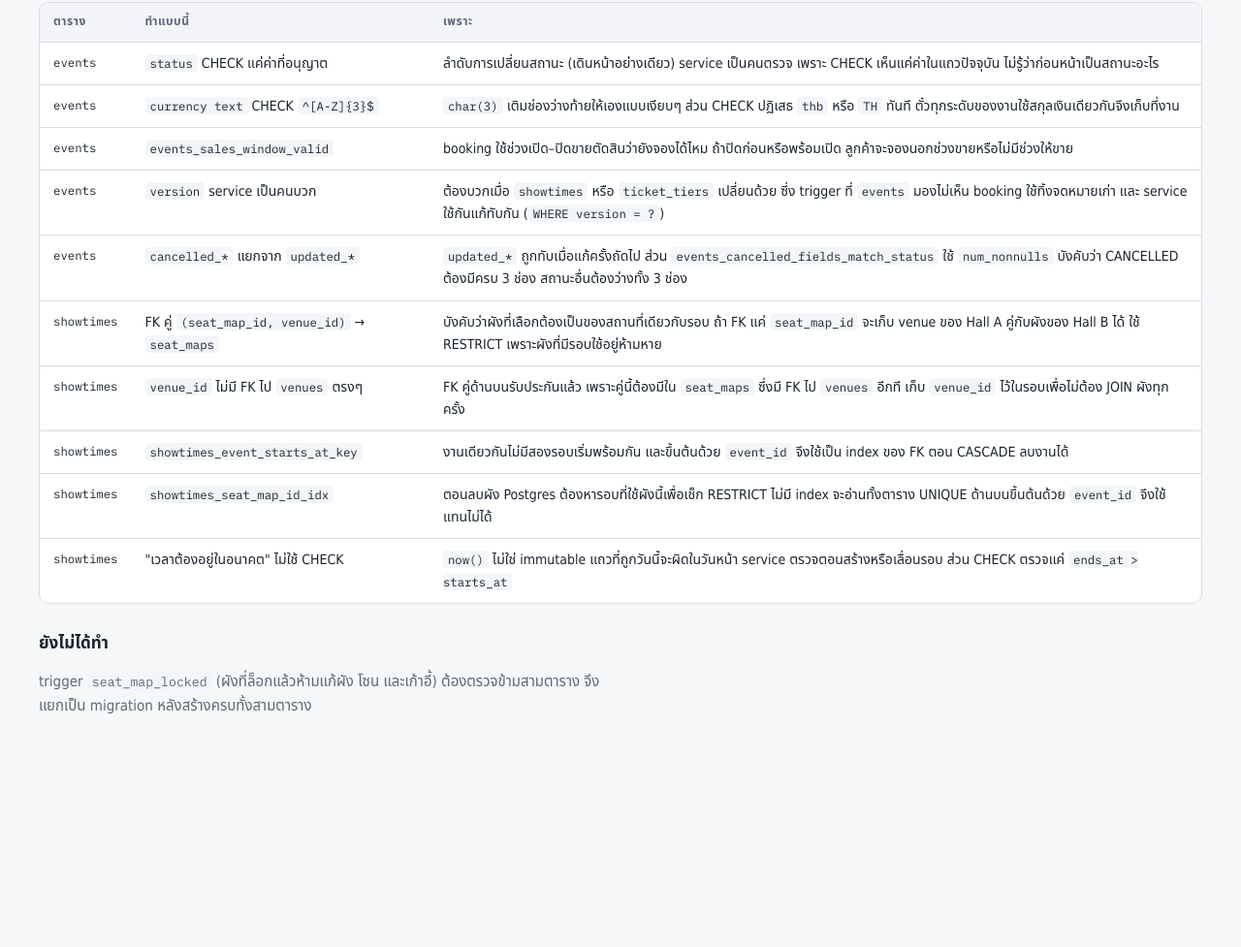
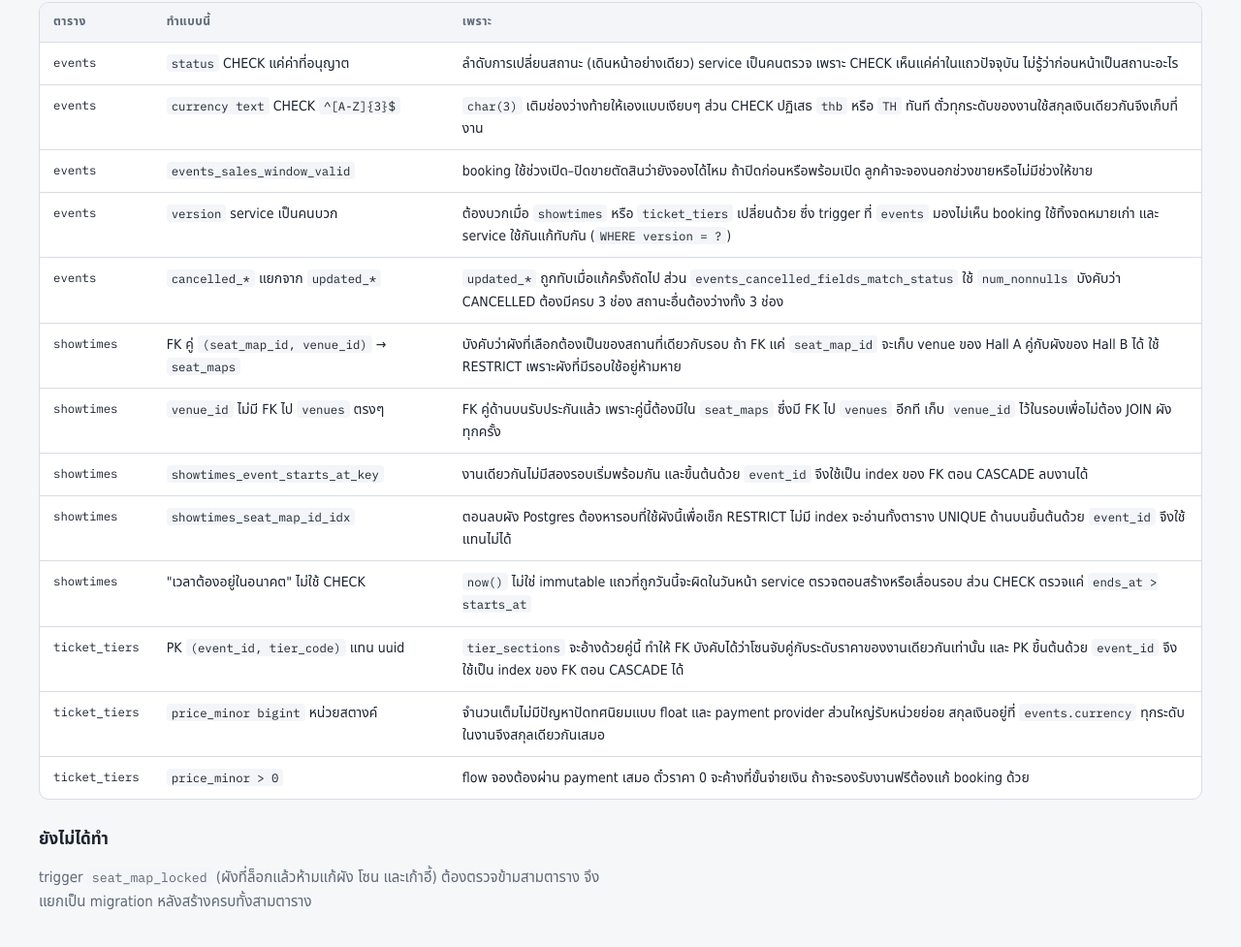
Before and after one commit to coregatekit/microservices-testing-stack, a plain HTML site: page docs/catalog-svc-erd.html in a window 1280 px wide. Shown: the part 7592-8569 px from the top of the page at 97% size. Before the commit the page ends 8397 px from the top, so only its background shows below. Drawn offline with Linux system fonts and the light colour scheme; a web font is replaced by a local one.

Commit message:
feat: update ERD documentation to include ticket_tiers schema details and constraints

```diff
--- a/docs/catalog-svc-erd.html
+++ b/docs/catalog-svc-erd.html
@@ -1647,7 +1647,7 @@
         <p>
           ส่วนนี้บันทึกว่าทำไม schema ถึงออกมาหน้าตาแบบนี้ สำหรับคนที่จะเขียน migration
           หรือแก้ตารางต่อ กลุ่มสถานที่ทำเป็น migration แล้ว (<code>00001</code>–<code>00005</code>)
-          กลุ่มงานทำแล้ว <code>events</code> และ <code>showtimes</code> (<code>00006</code>–<code>00007</code>)
+          กลุ่มงานทำแล้ว <code>events</code>, <code>showtimes</code> และ <code>ticket_tiers</code> (<code>00006</code>–<code>00008</code>)
           ส่วนตารางอื่นของกลุ่มงานและ outbox ยังเป็นแบบร่าง
         </p>
 
@@ -1903,6 +1903,21 @@
                 <td class="mono">showtimes</td>
                 <td>"เวลาต้องอยู่ในอนาคต" ไม่ใช้ CHECK</td>
                 <td><code>now()</code> ไม่ใช่ immutable แถวที่ถูกวันนี้จะผิดในวันหน้า service ตรวจตอนสร้างหรือเลื่อนรอบ ส่วน CHECK ตรวจแค่ <code>ends_at &gt; starts_at</code></td>
+              </tr>
+              <tr>
+                <td class="mono">ticket_tiers</td>
+                <td>PK <code>(event_id, tier_code)</code> แทน uuid</td>
+                <td><code>tier_sections</code> จะอ้างด้วยคู่นี้ ทำให้ FK บังคับได้ว่าโซนจับคู่กับระดับราคาของงานเดียวกันเท่านั้น และ PK ขึ้นต้นด้วย <code>event_id</code> จึงใช้เป็น index ของ FK ตอน CASCADE ได้</td>
+              </tr>
+              <tr>
+                <td class="mono">ticket_tiers</td>
+                <td><code>price_minor bigint</code> หน่วยสตางค์</td>
+                <td>จำนวนเต็มไม่มีปัญหาปัดทศนิยมแบบ float และ payment provider ส่วนใหญ่รับหน่วยย่อย สกุลเงินอยู่ที่ <code>events.currency</code> ทุกระดับในงานจึงสกุลเดียวกันเสมอ</td>
+              </tr>
+              <tr>
+                <td class="mono">ticket_tiers</td>
+                <td><code>price_minor &gt; 0</code></td>
+                <td>flow จองต้องผ่าน payment เสมอ ตั๋วราคา 0 จะค้างที่ขั้นจ่ายเงิน ถ้าจะรองรับงานฟรีต้องแก้ booking ด้วย</td>
               </tr>
             </tbody>
           </table>
```
